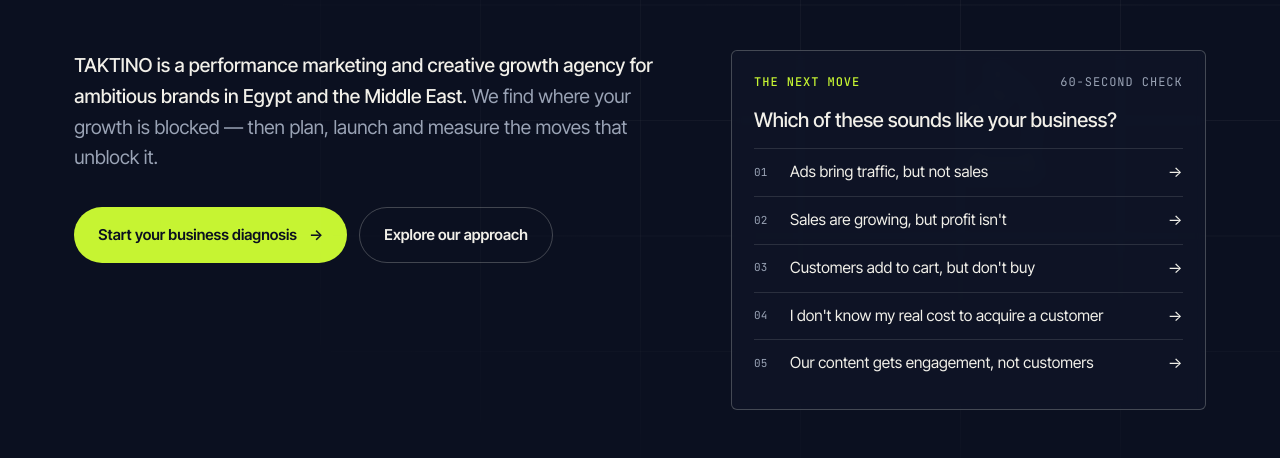
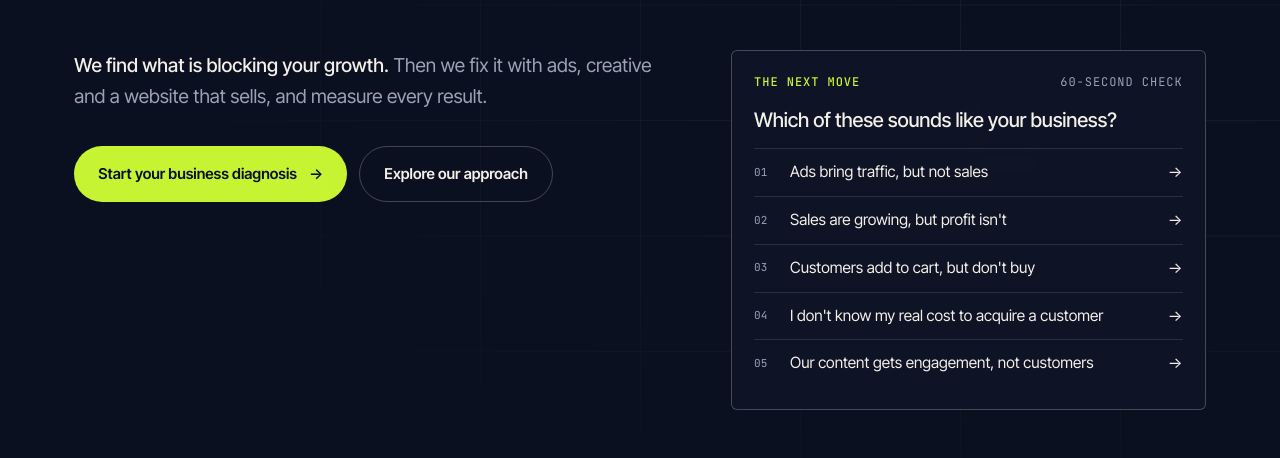
Before and after one commit to lamiaghanem/taktino, a plain HTML site: page index.html in a window 1280 px wide. Shown: the part 342-800 px from the top of the page. Drawn offline with Linux system fonts and the light colour scheme; a web font is replaced by a local one.

Commit message:
Copy edits: Egypt-focused title, sharper hero line, free 15-min diagnosis CTA, AR nav labels

```diff
--- a/index.html
+++ b/index.html
@@ -3,8 +3,8 @@
 <head>
 <meta charset="utf-8">
 <meta name="viewport" content="width=device-width, initial-scale=1">
-<title>TAKTINO — Performance Marketing & Creative Growth Agency | Every move, measured.</title>
-<meta name="description" content="TAKTINO is a performance marketing and creative growth agency for ambitious brands in Egypt and the Middle East. We find where your growth is blocked, then plan, launch and measure the moves that unblock it.">
+<title>TAKTINO | Performance Marketing Agency in Egypt</title>
+<meta name="description" content="We find where your growth is blocked, then plan, launch and measure the moves that fix it. Performance marketing and creative growth for brands in Egypt and the Middle East.">
 <meta name="theme-color" content="#0B1020">
 <meta property="og:type" content="website">
 <meta property="og:site_name" content="TAKTINO">
@@ -589,7 +589,7 @@ footer{padding-block:44px;border-top:1px solid var(--line)}
     </h1>
     <div class="hero-row">
       <div>
-        <p class="hero-sub rv d1" data-i18n="hero.sub"><strong>TAKTINO is a performance marketing and creative growth agency for ambitious brands in Egypt and the Middle East.</strong> We find where your growth is blocked — then plan, launch and measure the moves that unblock it.</p>
+        <p class="hero-sub rv d1" data-i18n="hero.sub"><strong>We find what is blocking your growth.</strong> Then we fix it with ads, creative and a website that sells, and measure every result.</p>
         <div class="hero-cta rv d2">
           <a href="#diagnosis" class="btn btn-lime js-cta" data-cta="hero_primary"><span data-i18n="hero.cta1">Start your business diagnosis</span> <span class="arr" aria-hidden="true">→</span></a>
           <a href="#approach" class="btn btn-ghost" data-i18n="hero.cta2">Explore our approach</a>
@@ -802,7 +802,7 @@ footer{padding-block:44px;border-top:1px solid var(--line)}
         <div class="fl full"><label for="f-msg" data-i18n="f.msg">Anything else we should know? (optional)</label><textarea id="f-msg" name="message" rows="3"></textarea></div>
         <div class="f-status" id="fStatus" role="status" tabindex="-1"></div>
         <div class="f-actions">
-          <button type="submit" class="btn btn-dark" id="submitBtn"><svg class="ico" aria-hidden="true"><use href="#i-wa"/></svg><span data-i18n="f.submit">Request my diagnosis</span></button>
+          <button type="submit" class="btn btn-dark" id="submitBtn"><svg class="ico" aria-hidden="true"><use href="#i-wa"/></svg><span data-i18n="f.submit">Get my free 15-minute diagnosis</span></button>
           <a href="#" class="btn btn-line" id="sendMail"><span data-i18n="f.mail">Or send by email</span> <span class="arr" aria-hidden="true">→</span></a>
         </div>
         <p class="f-note" id="fNote"></p>
@@ -941,13 +941,13 @@ const CASES = [
   {url:"", piece:"queen",
    imgs:[["jh-01","w","A model wearing Jasmine House gold rings and earrings","عارضة ترتدي خواتم وأقراط جاسمين هاوس الذهبية"],["jh-02","t","Editorial portrait in a garden, wearing a gold necklace and rings","بورتريه في حديقة بقلادة وخواتم ذهبية"],["jh-03","","Spiral gold ring on a turquoise stage — Modern Masterpiece","خاتم ذهبي حلزوني على منصة فيروزية"],["jh-05","","The Dana pearl earrings","أقراط دانة باللؤلؤ"],["jh-04","t","Gold bracelets and necklace in natural light","أساور وقلادة ذهبية في ضوء طبيعي"],["jh-06","t","Close-up portrait with gold rings","بورتريه قريب بخواتم ذهبية"],["jh-07","t","The zodiac collection laid out in a circle","مجموعة الأبراج مرتّبة في دائرة"],["jh-08","t","Portrait in a white shirt with layered gold pieces","بورتريه بقميص أبيض وقطع ذهبية متعددة"]],
    en:{name:"Jasmine House Jewelry", sector:"Fine-jewelry e-commerce · UAE", scope:["Naming","Market selection","Brand identity","E-commerce","Art direction & photography","Video","Content, contests & social"],
-       stats:[["26K+","people found the store in its first year online"],["4","markets with real demand — UAE, KSA, Iraq, Egypt"],["AED 2.9K","average order value"],["3","countries the pieces reached — UAE, Egypt, Oman"]],
+       stats:[["26K+","visitors in the store's first year online"],["4","markets with real demand — UAE, KSA, Iraq, Egypt"],["AED 2.9K","average order value"],["3","countries the pieces reached — UAE, Egypt, Oman"]],
        src:"Google Analytics & store records · Jun 2023 – Jun 2024",
        ch:"A name, an idea — and a category where nobody buys gold from a stranger. The job: make a brand-new jewelry house feel trusted enough to sell 21K gold online, across borders.",
        mv:["Named the brand and chose the battlefield: the UAE first","Built the identity — mark, palette, type and visual language","Designed and launched a bilingual e-commerce store","Art-directed every shoot: concept, casting, styling, photography and video","Ran the content engine — collections, contests and stories, from zodiac pieces to culture-inspired lines"],
        out:"From a name on paper to a live jewelry house: 26K+ people found it within a year, orders arrived from three countries, and the average basket landed near AED 2,900."},
    ar:{name:"جاسمين هاوس للمجوهرات", sector:"متجر إلكتروني للمجوهرات الفاخرة · الإمارات", scope:["اختيار الاسم","اختيار السوق","الهوية البصرية","المتجر الإلكتروني","الإخراج الفني والتصوير","الفيديو","المحتوى والمسابقات والسوشيال"],
-       stats:[["+26K","شخص وصلوا للمتجر في سنته الأولى أونلاين"],["4","أسواق بطلب حقيقي — الإمارات والسعودية والعراق ومصر"],["2.9K AED","متوسط قيمة الطلب"],["3","دول وصلتها القطع — الإمارات ومصر وعُمان"]],
+       stats:[["+26K","زائر للمتجر في سنته الأولى أونلاين"],["4","أسواق بطلب حقيقي — الإمارات والسعودية والعراق ومصر"],["2.9K AED","متوسط قيمة الطلب"],["3","دول وصلتها القطع — الإمارات ومصر وعُمان"]],
        src:"Google Analytics وسجلات المتجر · يونيو 2023 – يونيو 2024",
        ch:"اسم وفكرة — في فئة لا يشتري فيها أحد الذهب من غريب. المهمة: أن تبدو دار مجوهرات جديدة تمامًا جديرة بالثقة لتبيع ذهب عيار 21 أونلاين، وعبر الحدود.",
        mv:["اختيار اسم العلامة وأرض المعركة: الإمارات أولًا","بناء الهوية — الشعار والألوان والخطوط واللغة البصرية","تصميم متجر إلكتروني بلغتين وإطلاقه","الإخراج الفني لكل جلسة تصوير: الفكرة واختيار الموديل والتنسيق والتصوير والفيديو","إدارة ماكينة المحتوى — المجموعات والمسابقات والقصص، من قطع الأبراج إلى المجموعات المستوحاة من الحضارات"],
@@ -991,20 +991,20 @@ const WHY = {
   en:[["Diagnosis before spend","No budget moves until we understand the problem it is meant to solve."],
       ["Measured on business numbers","We agree on the numbers that matter to your business, and report against them — honestly."],
       ["Creative with commercial sense","Bold ideas built to sell, not just to collect likes."],
-      ["Built for this region","Arabic-first thinking, local consumer understanding, international standards."],
+      ["Built for how Egypt buys","Many sales here close on WhatsApp and cash on delivery. We measure that too, not just clicks."],
       ["One plan, one team","Strategy, media, creative and conversion work together — not handed between departments."],
       ["Straight talk","If something isn't working, you'll hear it from us first, together with the next move."]],
   ar:[["التشخيص قبل الإنفاق","لا تتحرك أي ميزانية قبل أن نفهم المشكلة التي يُفترض أن تحلّها."],
       ["نُقاس بأرقام عملك","نتفق على الأرقام المهمة لعملك، ونقدّم تقاريرنا على أساسها — بصدق."],
       ["إبداع بعقلية تجارية","أفكار جريئة مصممة لتبيع، لا لتجمع الإعجابات فقط."],
-      ["مصمَّمون لهذه المنطقة","تفكير ينطلق من العربية، وفهم للمستهلك المحلي، ومعايير عالمية."],
+      ["مصمَّمون لطريقة الشراء في مصر","كثير من المبيعات هنا تُغلق على واتساب والدفع عند الاستلام. ونحن نقيس ذلك أيضًا، لا النقرات فقط."],
       ["خطة واحدة، فريق واحد","الاستراتيجية والإعلانات والإبداع وتحسين التحويل تعمل معًا — لا تتنقل بين الأقسام."],
       ["صراحة مباشرة","إذا لم ينجح شيء، ستسمعه منا أولًا، ومعه النقلة التالية."]]
 };
 
 const UI = {
-  en:{title:"TAKTINO — Performance Marketing & Creative Growth Agency | Every move, measured.",
-      meta:"TAKTINO is a performance marketing and creative growth agency for ambitious brands in Egypt and the Middle East. We find where your growth is blocked, then plan, launch and measure the moves that unblock it.",
+  en:{title:"TAKTINO | Performance Marketing Agency in Egypt",
+      meta:"We find where your growth is blocked, then plan, launch and measure the moves that fix it. Performance marketing and creative growth for brands in Egypt and the Middle East.",
       emptyR:"Choose a challenge to see a preliminary insight.", prelim:"Preliminary insight", warn:"Based on one answer — not on your data.",
       why:"What usually causes it", metrics:"Numbers to check", next:"A first move we'd consider", svc:"Services involved",
       disclaimer:"A real diagnosis needs access to your accounts and numbers. That's what the audit is for.",
@@ -1025,8 +1025,8 @@ const UI = {
       auditNote:"This is the framework we use. A real audit applies it to your accounts and data.",
       auditLabel:"Sample audit framework", auditH:"What a TAKTINO audit examines", auditCta:"Request this audit for your business",
       draft:"Article in draft", soon:"Coming soon", move:"Move"},
-  ar:{title:"تاكتينو — وكالة تسويق بالأداء ونمو إبداعي | كل نقلة، محسوبة.",
-      meta:"تاكتينو وكالة تسويق بالأداء ونمو إبداعي للعلامات الطموحة في مصر والشرق الأوسط. نحدد أين يتعطّل نموّك، ثم نخطط النقلات التي تحرّره وننفذها ونقيس أثرها.",
+  ar:{title:"تاكتينو | وكالة تسويق بالأداء في مصر",
+      meta:"نكتشف أين يتعطّل نموّك، ثم نخطط النقلات التي تعالجه وننفذها ونقيس أثرها. تسويق بالأداء ونمو إبداعي للعلامات في مصر والشرق الأوسط.",
       emptyR:"اختر تحديًا لترى مؤشرًا أوليًا.", prelim:"مؤشر أولي", warn:"مبني على إجابة واحدة — لا على بياناتك.",
       why:"ما الذي يسببه عادةً", metrics:"أرقام يجب فحصها", next:"نقلة أولى قد نبدأ بها", svc:"الخدمات المرتبطة",
       disclaimer:"التشخيص الحقيقي يحتاج إلى الاطلاع على حساباتك وأرقامك، وهذا هو دور التدقيق.",
@@ -1052,10 +1052,10 @@ const UI = {
 /* Arabic for static markup — English lives in the HTML */
 const AR = {
   "skip":"تخطَّ إلى المحتوى",
-  "nav.diag":"التشخيص","nav.diff":"طريقة تفكيرنا","nav.approach":"المنهج","nav.services":"الخدمات","nav.proof":"الأدلة","nav.thinking":"رؤيتنا","nav.contact":"تواصل","nav.cta":"احصل على تشخيص","nav.menu":"القائمة",
+  "nav.diag":"التشخيص","nav.diff":"طريقة تفكيرنا","nav.approach":"المنهج","nav.services":"الخدمات","nav.proof":"نتائجنا","nav.thinking":"أفكارنا","nav.contact":"تواصل","nav.cta":"احصل على تشخيص","nav.menu":"القائمة",
   "hero.kicker":"وكالة تسويق بالأداء ونمو إبداعي",
   "hero.l1":"لا تحتاج إلى تسويق أكثر.","hero.l2":"<em>تحتاج إلى النقلة الصحيحة.</em>",
-  "hero.sub":"<strong>تاكتينو وكالة تسويق بالأداء ونمو إبداعي للعلامات الطموحة في مصر والشرق الأوسط.</strong> نحدد أين يتعطّل نموّك، ثم نخطط النقلات التي تحرّره وننفذها ونقيس أثرها.",
+  "hero.sub":"<strong>نكتشف ما يعطّل نموّك.</strong> ثم نعالجه بإعلانات وإبداع وموقع يبيع، ونقيس كل نتيجة.",
   "hero.cta1":"ابدأ تشخيص عملك","hero.cta2":"تعرّف على منهجنا",
   "pick.k":"النقلة التالية","pick.k2":"فحص في دقيقة","pick.q":"أيّ هذه التحديات يشبه وضع عملك؟",
   "tagline":"كل نقلة، محسوبة.","hero.svc":"استراتيجية · علامة · إعلانات · إبداع · سوشيال · مواقع · بيانات",
@@ -1078,14 +1078,14 @@ const AR = {
   "app.s3t":"التنفيذ","app.s3d":"تنطلق الإعلانات والإبداع وتحسين التحويل كخطة لعب واحدة متناسقة — لا كمهام منفصلة تتنقل بين الفرق.","app.s3g":"حملات قيد التشغيل، ومواد إبداعية، وتحسينات على صفحات الهبوط.","app.s3w":"إعلاناتك ومحتواك وصفحاتك تدفع نحو الهدف نفسه.",
   "app.s4t":"القياس والتحسين","app.s4d":"نقرأ النتائج مقابل المؤشرات التي اتفقنا عليها، نوقف ما لا ينجح ونوسّع ما ينجح، ثم نخطط للنقلة التالية.","app.s4g":"تقارير جاهزة لاتخاذ القرار: ماذا حدث، ولماذا، وما الخطوة التالية.","app.s4w":"تعرف دائمًا ما الذي يقدمه التسويق لعملك.",
   "band.l":"<span>لا ننشر لنملأ الصفحة. <em>نلعب لنكسب.</em></span><span>لا نخمّن. <em>نقيس.</em></span><span>لا نطارد المشاهدات. <em>نكسب الأرض.</em></span>","band.aria":"بيان TAKTINO","svc.idx":"الخدمات","svc.title":"ست قطع. <em>استراتيجية واحدة.</em>","svc.lede":"من اختيار الاسم حتى الطلب رقم ألف — الاستراتيجية والإعلانات والإبداع والسوشيال ميديا والمواقع والبيانات، يلعبها فريق واحد كلعبة واحدة. افتح أي قطعة لترى ما تحصل عليه بالضبط.",
-  "proof.idx":"الأدلة","proof.title":"أدلة، <em>لا وعود.</em>","proof.lede":"علامات حقيقية، ونقلات حقيقية، وأرقام حقيقية — كل رقم بمصدره. ثم أمثلة توضّح طريقة تفكيرنا، وكل عنصر موصوف بما هو عليه بالضبط.","proof.aria":"أنواع الأدلة",
+  "proof.idx":"نتائجنا","proof.title":"أدلة، <em>لا وعود.</em>","proof.lede":"علامات حقيقية، ونقلات حقيقية، وأرقام حقيقية — كل رقم بمصدره. ثم أمثلة توضّح طريقة تفكيرنا، وكل عنصر موصوف بما هو عليه بالضبط.","proof.aria":"أنواع الأدلة",
   "proof.t1":"مشاريع العملاء","proof.k1":"عملاء حقيقيون","proof.t2":"مشاريع عرض","proof.k2":"توضيحية","proof.t3":"نموذج تدقيق","proof.k3":"إطار عمل",
-  "ins.idx":"رؤيتنا","ins.lede":"تحليلات قصيرة وحادة لقرارات تسويقية حقيقية — ما يخفيه الداشبورد، وكيف يقرر المشتري فعلًا، والنقلة التي يقدر أي بيزنس ياخدها الأسبوع ده.","mv.close":"إغلاق",
+  "ins.idx":"أفكارنا","ins.lede":"تحليلات قصيرة وحادة لقرارات تسويقية حقيقية — ما يخفيه الداشبورد، وكيف يقرر المشتري فعلًا، والنقلة التي يقدر أي بيزنس ياخدها الأسبوع ده.","mv.close":"إغلاق",
   "fd.k":"المؤسِّسة","fd.n":"لمياء غانم","fd.r":"المؤسِّسة والرئيسة التنفيذية · أكثر من 10 سنوات في التسويق","fd.p1":"منذ أكثر من عشر سنوات، تبني لمياء العلامات التجارية والتسويق الذي يحرّكها. أسست TAKTINO على قناعة واحدة: كل نقلة تسويقية يجب أن تستحق مكانها — وأن تُقاس.","fd.p2":"تعمل بنفسها على التفاصيل: من اختيار اسم جاسمين هاوس وسوقها، إلى الإخراج الفني لكل جلسة تصوير واختيار الموديلز والمسابقات؛ ومن إعادة بناء علامة مكتب محاماة في دبي إلى إدارة حضوره الكامل على لينكدإن وإكس وفيسبوك. وفي TAKTINO، يحصل كل عميل على نفس الاهتمام من المؤسِّسة مباشرة.","fd.alt":"لمياء غانم، المؤسِّسة والرئيسة التنفيذية لـ TAKTINO","why.idx":"لماذا تاكتينو","why.title":"لماذا تاكتينو، <em>وليس وكالة أكبر؟</em>","why.lede":"سؤال مشروع، وهذه إجابتنا الصريحة.",
   "manifesto":"كل نقلة، <span>محسوبة.</span>",
   "ct.idx":"تواصل","ct.title":"الرقعة جاهزة. <em>الدور عليك.</em>","ct.lede":"أخبرنا عن عملك، وسنعود إليك بالطريقة التي سنتعامل بها معه — بدءًا بالتشخيص.",
   "f.name":"اسمك *","f.co":"الشركة / العلامة التجارية *","f.web":"الموقع أو حساب إنستجرام","f.ch":"التحدي الرئيسي في عملك *","f.contact":"رقم واتساب أو البريد الإلكتروني *","f.contactHint":"لنتمكن من الرد عليك.","f.msg":"هل هناك ما يجب أن نعرفه؟ (اختياري)",
-  "f.submit":"اطلب التشخيص","f.mail":"أو أرسل عبر البريد",
+  "f.submit":"احصل على تشخيصك المجاني (١٥ دقيقة)","f.mail":"أو أرسل عبر البريد",
   "d.phone":"الهاتف","d.email":"البريد الإلكتروني","d.loc":"مقرّنا","d.locv":"مصر — ونعمل في أنحاء الشرق الأوسط","d.social":"التواصل الاجتماعي","d.socialv":"[أضف روابط إنستجرام / لينكدإن]",
   "wa.t":"تفضّل الحديث مباشرةً؟","wa.s":"افتح محادثة واتساب مع فريقنا.","fab":"تحدث معنا على واتساب",
   "consent.t":"نستخدم ملفات تعريف الارتباط التحليلية لفهم طريقة استخدام الموقع. يمكنك القبول أو الرفض.","consent.y":"قبول","consent.n":"رفض"
```
